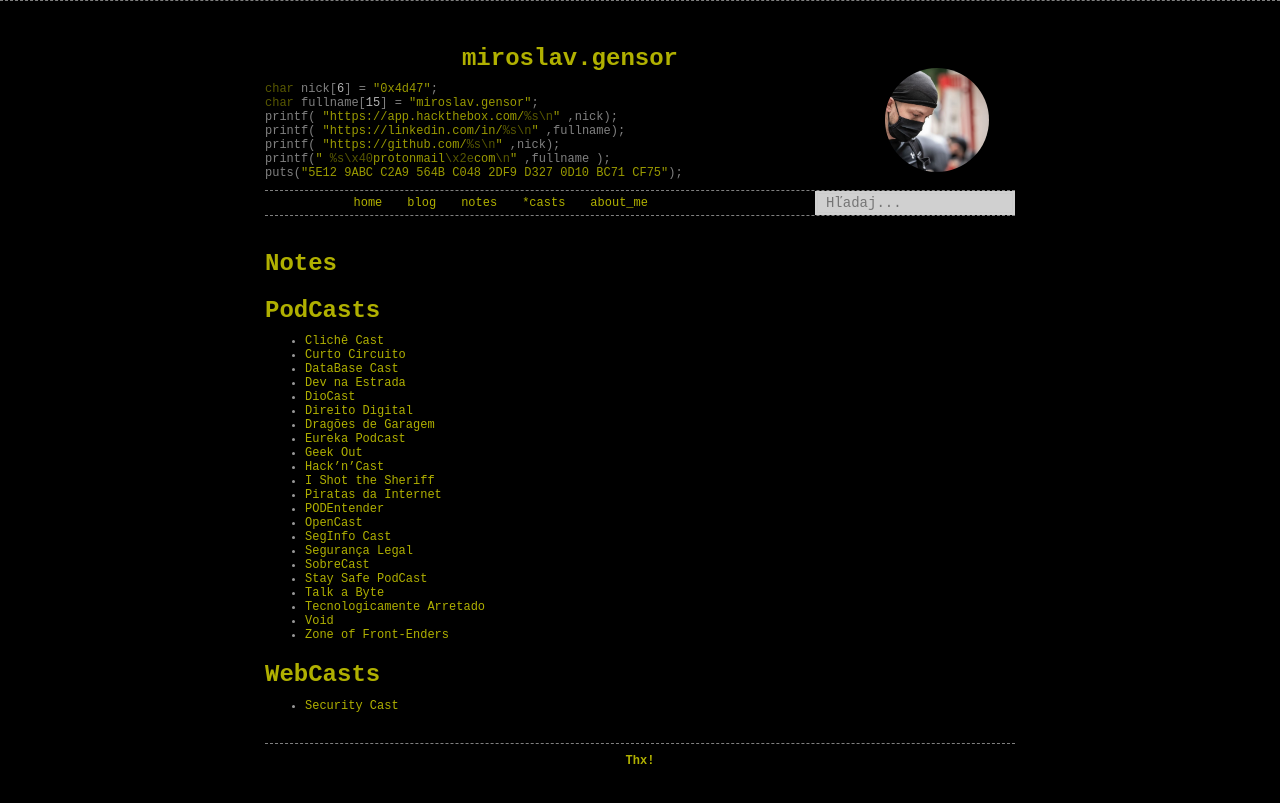
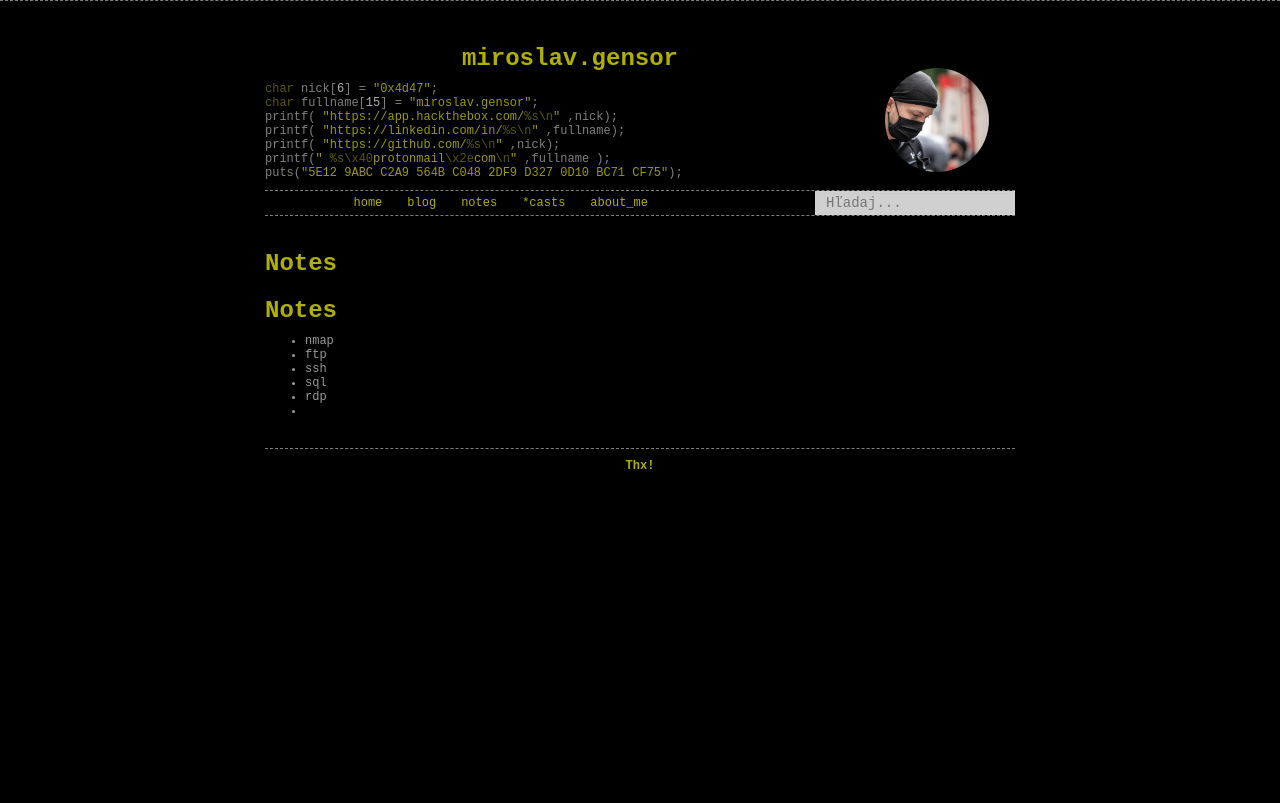
Before and after one commit to 0x00mg/0x00mg.github.io, a Jekyll site: the page built from notes.md, in a window 1280 px wide. Shown: the top 803 px of the page. Built offline with Jekyll 4.4.1, drawn with Linux system fonts in a browser that asks for light colours.

Commit message:
Update notes.md

```diff
--- a/notes.md
+++ b/notes.md
@@ -4,31 +4,11 @@ title: "Notes"
 permalink: /notes/
 ---
 
-# PodCasts
+# Notes
 
-* [Clichê Cast](http://www.revistacliche.com.br)
-* [Curto Circuito](http://curtocircuito.cc/)
-* [DataBase Cast](http://imasters.com.br/perfil/databasecast/)
-* [Dev na Estrada](http://devnaestrada.com.br/)
-* [DioCast](http://www.diolinux.com.br/search/label/DioCast)
-* [Direito Digital](http://josemilagre.com.br/blog/podcast/)
-* [Dragões de Garagem](http://scienceblogs.com.br/dragoesdegaragem/)
-* [Eureka Podcast](https://eurekapod.wordpress.com/)
-* [Geek Out](https://geekout.fm/)
-* [Hack’n’Cast](http://hackncast.org/)
-* [I Shot the Sheriff](http://www.naopod.com.br/)
-* [Piratas da Internet](https://piratasdainternet.github.io/)
-* [PODEntender](http://www.podentender.com/)
-* [OpenCast](http://tecnologiaaberta.com.br/category/opencast/)
-* [SegInfo Cast](https://www.seginfo.com.br/seginfocast/)
-* [Segurança Legal](http://www.segurancalegal.com/)
-* [SobreCast](https://sobrevivencialismo.com/tag/sobrecast/)
-* [Stay Safe PodCast](http://www.staysafepodcast.com.br/)
-* [Talk a Byte](http://www.tabcast.com.br/)
-* [Tecnologicamente Arretado](http://tecnologicamentearretado.com.br)
-* [Void](http://voidpodcast.com/)
-* [Zone of Front-Enders](http://zofe.com.br/)
-
-# WebCasts
-
-* [Security Cast](https://youtube.com/securitycast)
+* nmap
+* ftp
+* ssh
+* sql
+* rdp
+*
```
